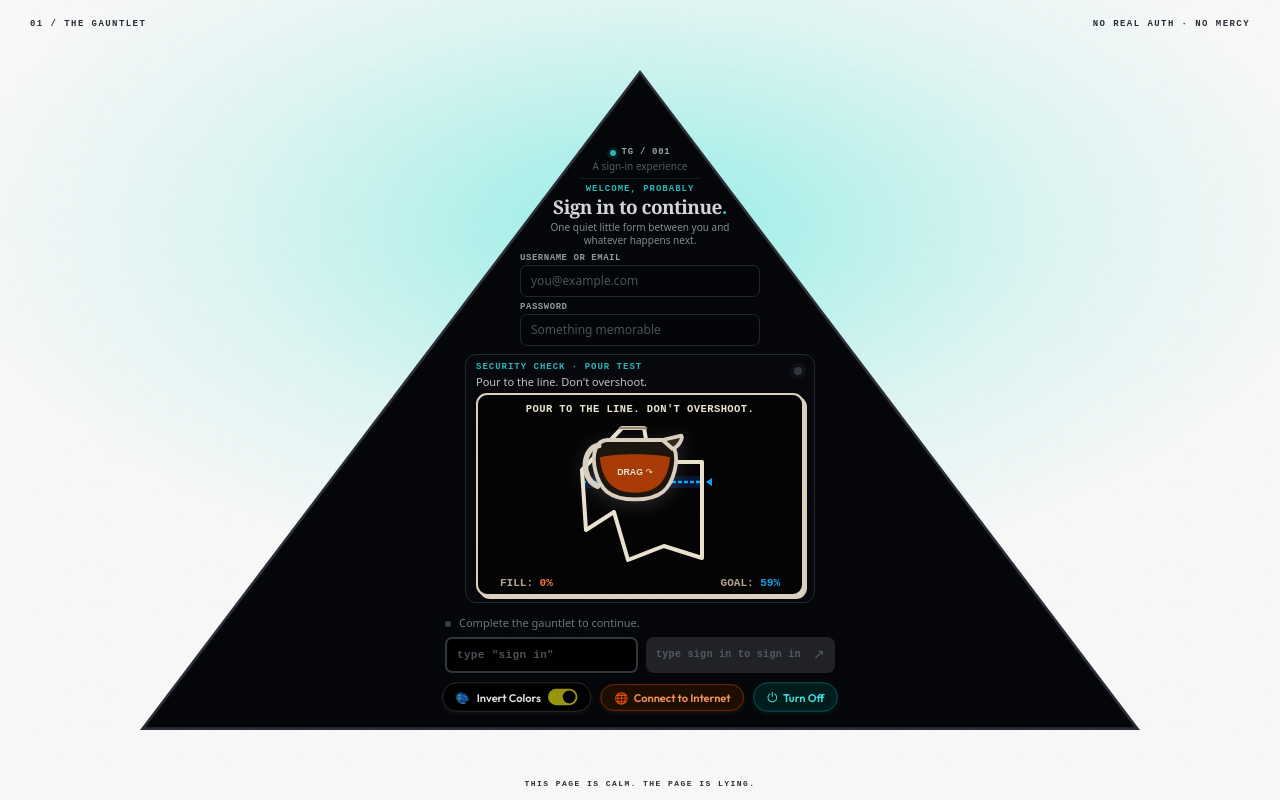
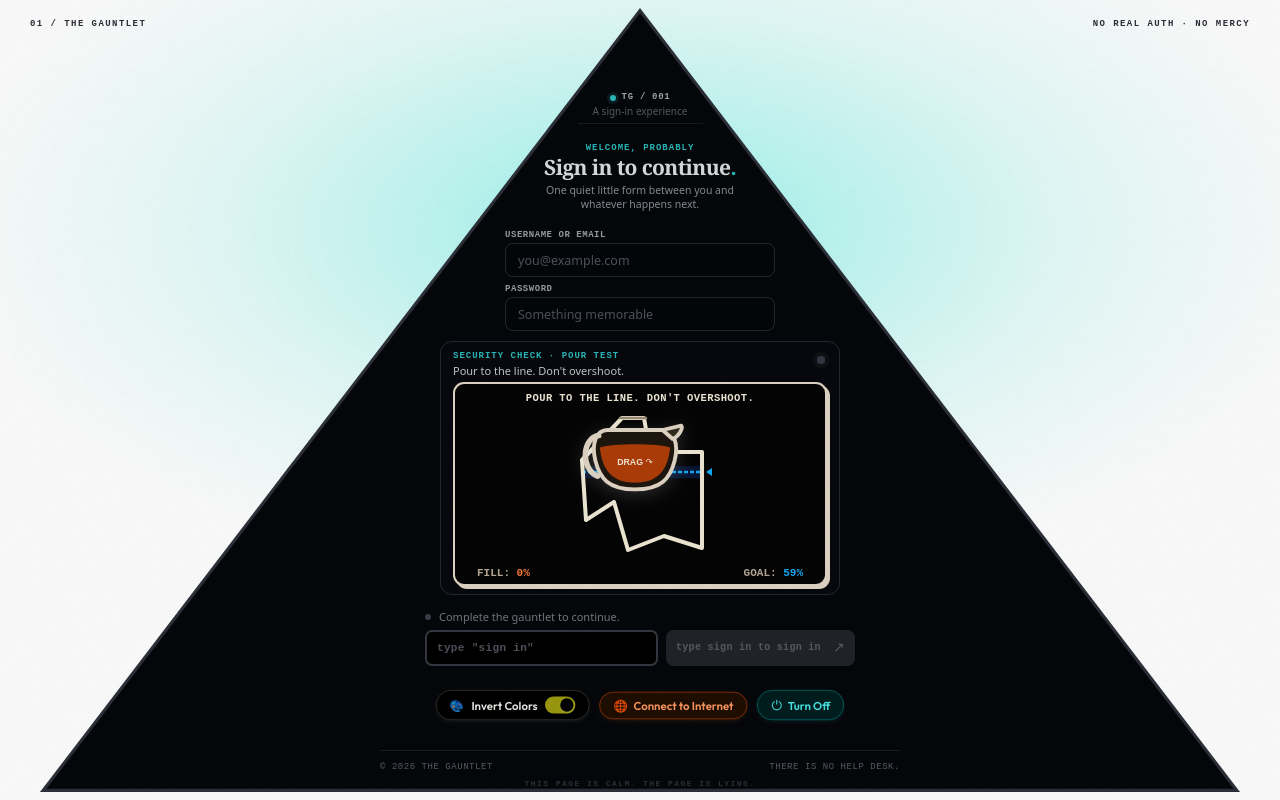
Before and after one commit to devikaanup/NOinterest, a React (Vite) app in the folder client/: page / in a window 1280 px wide. Built offline with nearby package versions, Linux system fonts and the light colour scheme.

Commit message:
feat: enlarge triangle to fill viewport with clean 8px space from top border

```diff
--- a/client/src/index.css
+++ b/client/src/index.css
@@ -33,8 +33,9 @@ button:focus-visible, input:focus-visible { outline: 3px solid rgba(214, 69, 69,
   display: flex;
   flex-direction: column;
   align-items: center;
-  justify-content: center;
-  padding: 15px 0;
+  justify-content: flex-start;
+  padding-top: 8px;
+  padding-bottom: 8px;
   background: #000000;
   background: var(--bg, #000000);
 }
@@ -131,19 +132,21 @@ button:focus-visible, input:focus-visible { outline: 3px solid rgba(214, 69, 69,
 .bottom-caption { bottom: 12px; left: 50%; transform: translateX(-50%); letter-spacing: 0.18em; font-size: 8px; }
 
 .card-wrap {
-  width: 1000px;
-  max-width: 95vw;
-  height: 660px;
-  max-height: 96vh;
+  width: min(1200px, 96vw);
+  height: calc(100vh - 16px);
+  min-height: 720px;
+  max-height: 940px;
   position: relative;
   z-index: 2;
-  padding: 78px 24px 16px;
+  margin-top: 0;
+  padding: 85px 30px 20px;
   background: rgba(255, 254, 251, 0.98);
   clip-path: polygon(50% 0%, 100% 100%, 0% 100%);
-  filter: drop-shadow(0 20px 50px rgba(0, 0, 0, 0.22));
+  filter: drop-shadow(0 25px 65px rgba(0, 0, 0, 0.25));
   display: flex;
   flex-direction: column;
   align-items: center;
+  justify-content: space-between;
   transition: transform 400ms var(--ease-out);
 }
 
@@ -168,7 +171,7 @@ button:focus-visible, input:focus-visible { outline: 3px solid rgba(214, 69, 69,
 }
 
 .topline {
-  width: 120px;
+  width: 125px;
   display: flex;
   flex-direction: column;
   align-items: center;
@@ -184,68 +187,68 @@ button:focus-visible, input:focus-visible { outline: 3px solid rgba(214, 69, 69,
 
 .hero-copy {
   padding: 4px 0 6px;
-  width: 200px;
+  width: 220px;
   text-align: center;
 }
 
 .eyebrow, .micro-label { display: block; color: var(--red); font: 700 9px/1 "IBM Plex Mono", ui-monospace, monospace; letter-spacing: 0.11em; text-transform: uppercase; }
-.hero-copy h1 { margin: 2px 0 2px; color: var(--ink); font: 600 19px/1.2 "Fraunces", Georgia, serif; letter-spacing: -0.03em; text-align: center; }
+.hero-copy h1 { margin: 2px 0 2px; color: var(--ink); font: 600 21px/1.2 "Fraunces", Georgia, serif; letter-spacing: -0.03em; text-align: center; }
 .period { color: var(--red); }
-.hero-copy p { margin: 0 auto; width: 190px; color: var(--muted); font-size: 10px; line-height: 1.35; text-align: center; }
+.hero-copy p { margin: 0 auto; width: 200px; color: var(--muted); font-size: 10.5px; line-height: 1.35; text-align: center; }
 
 .gauntlet-form {
   width: 100%;
   display: flex;
   flex-direction: column;
   align-items: center;
-  gap: 6px;
+  gap: 8px;
 }
 
 .field-group {
-  width: 240px;
+  width: 270px;
   max-width: 82%;
   display: flex;
   flex-direction: column;
-  gap: 2px;
+  gap: 3px;
   text-align: left;
 }
 
 .field-group > span { color: #66625d; font: 600 9px/1 "IBM Plex Mono", ui-monospace, monospace; letter-spacing: 0.06em; text-transform: uppercase; }
-.control { width: 100%; height: 32px; box-sizing: border-box; padding: 0 10px; border: 1px solid #dcd9d1; border-radius: 7px; color: var(--ink); background: #fbfaf6; font-size: 12px; transition: border-color 180ms var(--ease-out), box-shadow 180ms var(--ease-out), background 180ms var(--ease-out); }
+.control { width: 100%; height: 34px; box-sizing: border-box; padding: 0 12px; border: 1px solid #dcd9d1; border-radius: 8px; color: var(--ink); background: #fbfaf6; font-size: 12.5px; transition: border-color 180ms var(--ease-out), box-shadow 180ms var(--ease-out), background 180ms var(--ease-out); }
 .control::placeholder { color: #b1ada4; }
 .control:hover { border-color: #c7c2b9; }
 .control:focus { border-color: rgba(214, 69, 69, 0.75); background: #fff; box-shadow: 0 0 0 3px rgba(214, 69, 69, 0.07); outline: none; }
 
 .captcha-box {
-  width: 350px;
+  width: 400px;
   max-width: 86%;
-  padding: 8px 10px 6px;
+  padding: 10px 12px 8px;
   border: 1px solid #dad7cf;
-  border-radius: 11px;
+  border-radius: 12px;
   background: #f8f7f2;
   margin-top: 2px;
 }
 
 .submit-row {
-  width: 390px;
+  width: 430px;
   max-width: 86%;
   margin-top: 4px;
 }
 
 .login-troll-toolbar {
-  width: 440px;
+  width: 470px;
   max-width: 86%;
   justify-content: center;
   margin: 8px 0 3px;
-  transform: scale(0.92);
+  transform: scale(0.95);
 }
 
 .card-footer {
-  width: 500px;
+  width: 520px;
   max-width: 90%;
-  padding-top: 6px;
+  padding-top: 8px;
   margin-top: 2px;
-  font-size: 8.5px;
+  font-size: 9px;
 }
 .captcha-header { display: flex; align-items: flex-start; justify-content: space-between; min-height: 28px; }
 .captcha-prompt { max-width: 470px; margin: 3px 0 0; color: #3b3936; font-size: 11px; line-height: 1.25; }
```
